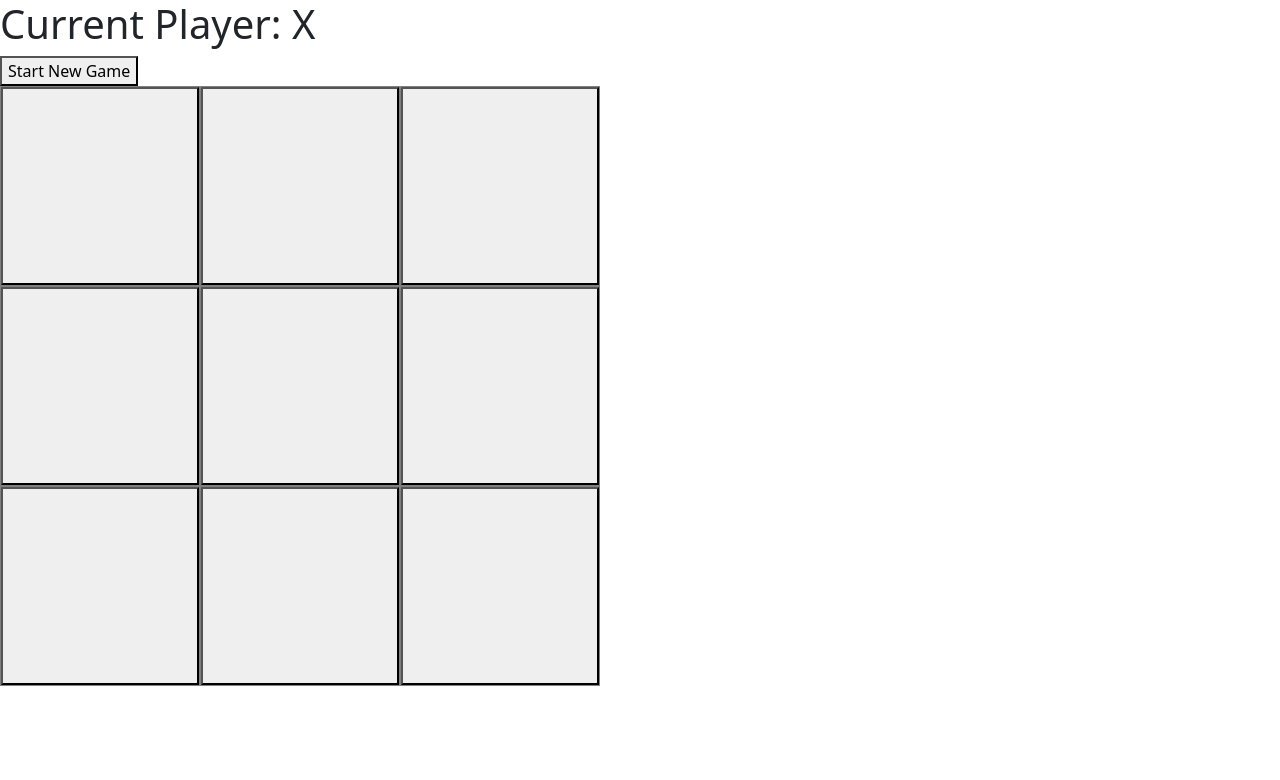
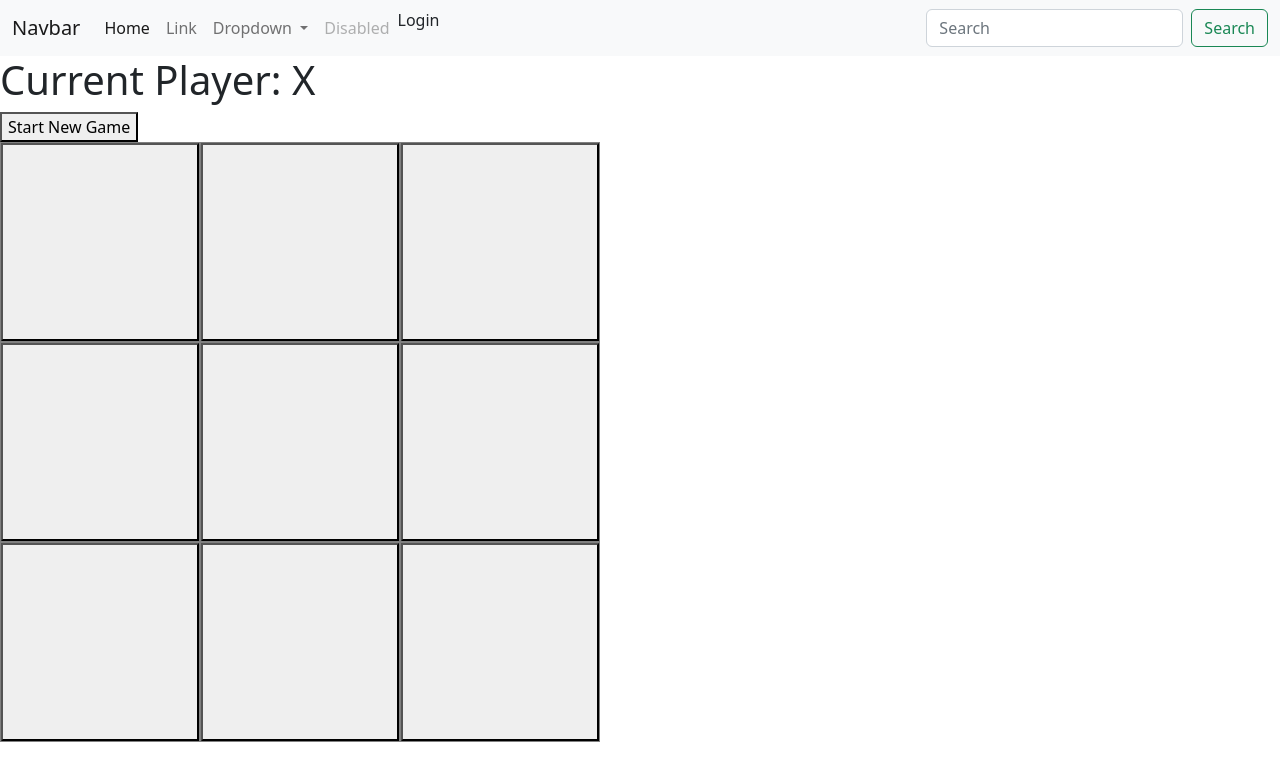
Before and after one commit to RileyConway21/X-equals-O, an Angular app: page / in a window 1280 px wide. Shown: the top 780 px of the page. Built offline with nearby package versions, Linux system fonts and the light colour scheme.

Commit message:
added nav and login button

```diff
--- a/src/app/app-routing.module.ts
+++ b/src/app/app-routing.module.ts
@@ -1,10 +1,14 @@
 import { NgModule } from '@angular/core';
 import { Routes, RouterModule } from '@angular/router';
 import { BoardComponent } from './board/board.component';
+import { LoginComponent } from './login/login.component';
 const routes: Routes = [
   {
     // localhost:4200
     path:'', component: BoardComponent, pathMatch: 'full'
+  },
+  {
+    path: 'login', component: LoginComponent
   }
 ];
 
--- a/src/app/app.module.ts
+++ b/src/app/app.module.ts
@@ -12,6 +12,7 @@
 import { PlayGameComponent } from './play-game/play-game.component';
 import { DashboardComponent } from './dashboard/dashboard.component';
 import { HomeComponent } from './home/home.component';
+import { NavbarComponent } from './navbar/navbar.component';
 
 @NgModule({
   declarations: [
@@ -24,7 +25,8 @@
     LeaderboardComponent,
     PlayGameComponent,
     DashboardComponent,
-    HomeComponent
+    HomeComponent,
+    NavbarComponent
   ],
   imports: [
     BrowserModule,
--- a/src/app/board/board.component.html
+++ b/src/app/board/board.component.html
@@ -1,4 +1,7 @@
+<app-navbar></app-navbar>
+
 <h1>Current Player: {{ player }}</h1>
+
 
 <button nbButton outline status="danger" (click)="newGame()">Start New Game</button>
 <h2 *ngIf="winner">
@@ -9,6 +12,7 @@
     </app-square>
 </main>
 
+
 <!-- [1,2,3,4] -->
 <!-- <div *ngFor="let num of [1,2,3,4]">
     {{num}}
--- /dev/null
+++ b/src/app/navbar/navbar.component.html
@@ -0,0 +1,37 @@
+<nav class="navbar navbar-expand-lg navbar-light bg-light">
+    <div class="container-fluid">
+      <a class="navbar-brand" href="#">Navbar</a>
+      <button class="navbar-toggler" type="button" data-bs-toggle="collapse" data-bs-target="#navbarSupportedContent" aria-controls="navbarSupportedContent" aria-expanded="false" aria-label="Toggle navigation">
+        <span class="navbar-toggler-icon"></span>
+      </button>
+      <div class="collapse navbar-collapse" id="navbarSupportedContent">
+        <ul class="navbar-nav me-auto mb-2 mb-lg-0">
+          <li class="nav-item">
+            <a class="nav-link active" aria-current="page" href="#">Home</a>
+          </li>
+          <li class="nav-item">
+            <a class="nav-link" href="#">Link</a>
+          </li>
+          <li class="nav-item dropdown">
+            <a class="nav-link dropdown-toggle" href="#" id="navbarDropdown" role="button" data-bs-toggle="dropdown" aria-expanded="false">
+              Dropdown
+            </a>
+            <ul class="dropdown-menu" aria-labelledby="navbarDropdown">
+              <li><a class="dropdown-item" href="">Action</a></li>
+              <li><a class="dropdown-item" href="">Another action</a></li>
+              <li><hr class="dropdown-divider"></li>
+              <li><a class="dropdown-item" >Something else here</a></li>
+            </ul>
+          </li>
+          <li class="nav-item">
+            <a class="nav-link disabled" href="#" tabindex="-1" aria-disabled="true">Disabled</a>
+          </li>
+          <li class="nav-item" routerLink="login" style="cursor: pointer;">Login</li>
+        </ul>
+        <form class="d-flex">
+          <input class="form-control me-2" type="search" placeholder="Search" aria-label="Search">
+          <button class="btn btn-outline-success" type="submit">Search</button>
+        </form>
+      </div>
+    </div>
+  </nav>
--- /dev/null
+++ b/src/app/navbar/navbar.component.ts
@@ -0,0 +1,15 @@
+import { Component, OnInit } from '@angular/core';
+
+@Component({
+  selector: 'app-navbar',
+  templateUrl: './navbar.component.html',
+  styleUrls: ['./navbar.component.css']
+})
+export class NavbarComponent implements OnInit {
+
+  constructor() { }
+
+  ngOnInit(): void {
+  }
+
+}
```
Also changed, not shown: src/app/navbar/navbar.component.css (added), 1 other file (tests, documents, lock files or other folders).
